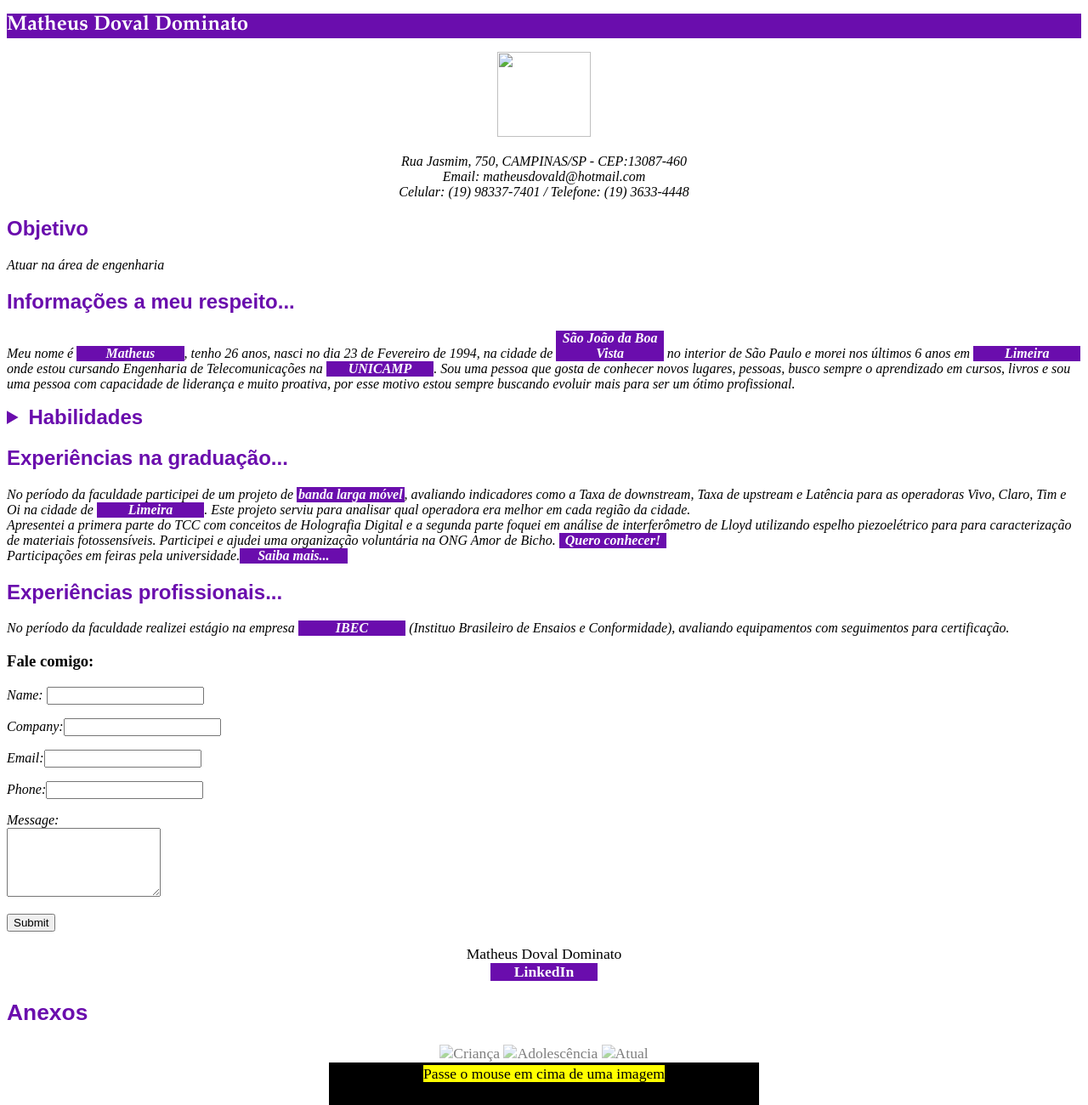
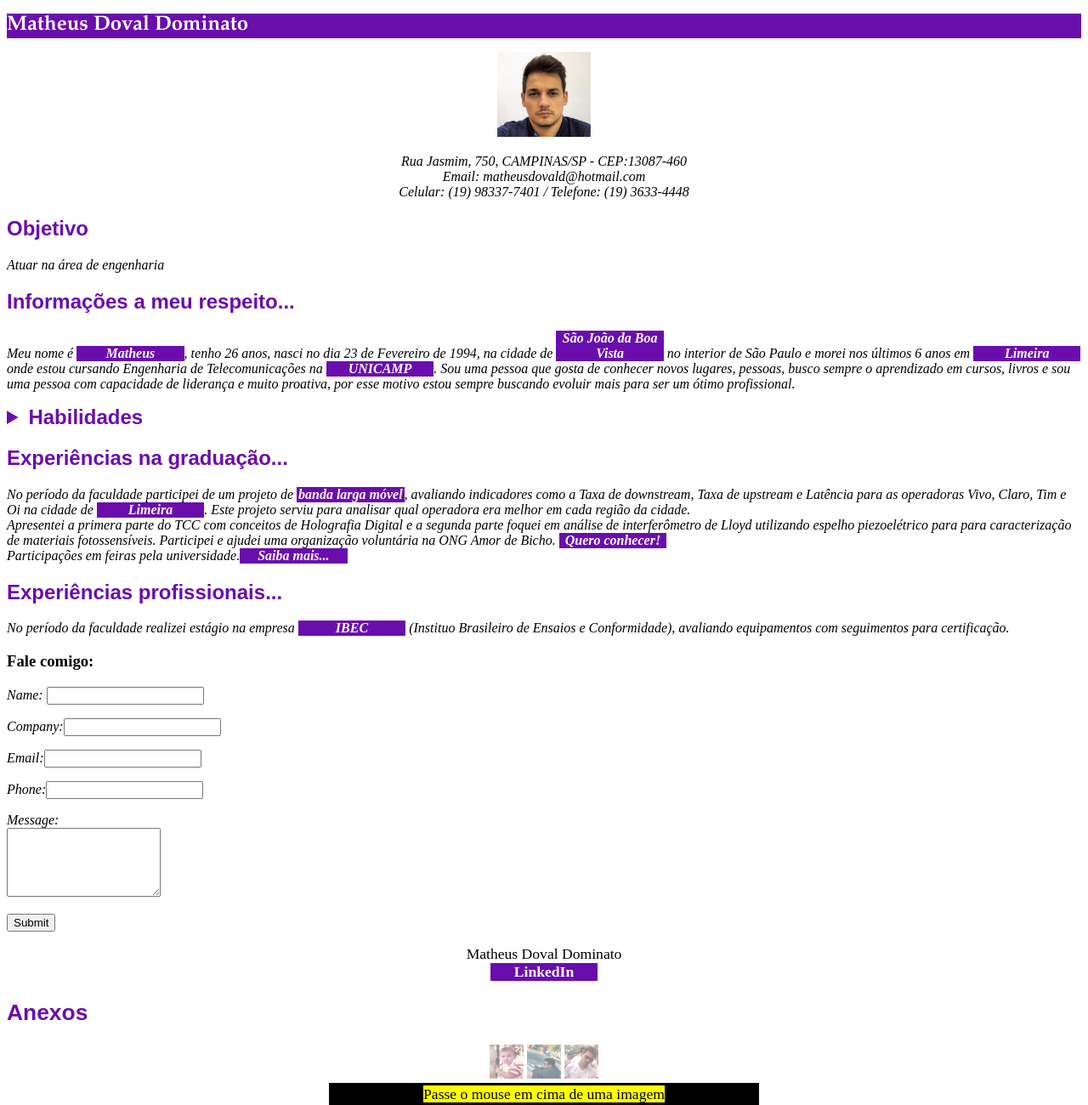
Before and after one commit to matdoval/progweb, a plain HTML site: page index.html in a window 1280 px wide. Shown: the top 1300 px of the page at 85% size. Drawn offline with Linux system fonts and the light colour scheme.

Commit message:
Update index.html

```diff
--- a/index.html
+++ b/index.html
@@ -15,7 +15,7 @@
 </head>
 <body>
 	<h1>Matheus Doval Dominato</h1>
-	<p class="centro"><img src="matheus_doval.jpg" width="110" height="100" /></p>
+	<p class="centro"><img src="img/matheus_doval.jpg" width="110" height="100" /></p>
 	<p class="centro">Rua Jasmim, 750, CAMPINAS/SP - CEP:13087-460 <br /> Email: matheusdovald@hotmail.com <br /> Celular: (19) 98337-7401 / Telefone: (19) 3633-4448</p>
 	<h2>Objetivo</h2>
 	<p>Atuar na &aacute;rea de engenharia</p>
@@ -62,9 +62,9 @@
 
 		<h2>Anexos</h2>
 			<center>
-				<img class="pequena" onmouseout="undisplayPicture(this)" onmouseover="displayPicture(this)" alt="Criança" src="1.jpg"/>
-				<img class="pequena" onmouseout="undisplayPicture(this)" onmouseover="displayPicture(this)" alt="Adolescência" src="2.jpg"/>
-				<img class="pequena" onmouseout="undisplayPicture(this)" onmouseover="displayPicture(this)" alt="Atual" src="3.jpg"/>
+				<img class="pequena" onmouseout="undisplayPicture(this)" onmouseover="displayPicture(this)" alt="Criança" src="img/1.jpg"/>
+				<img class="pequena" onmouseout="undisplayPicture(this)" onmouseover="displayPicture(this)" alt="Adolescência" src="img/2.jpg"/>
+				<img class="pequena" onmouseout="undisplayPicture(this)" onmouseover="displayPicture(this)" alt="Atual" src="img/3.jpg"/>
 			</center>
 
 			<div id="frame" class="frame">
```
